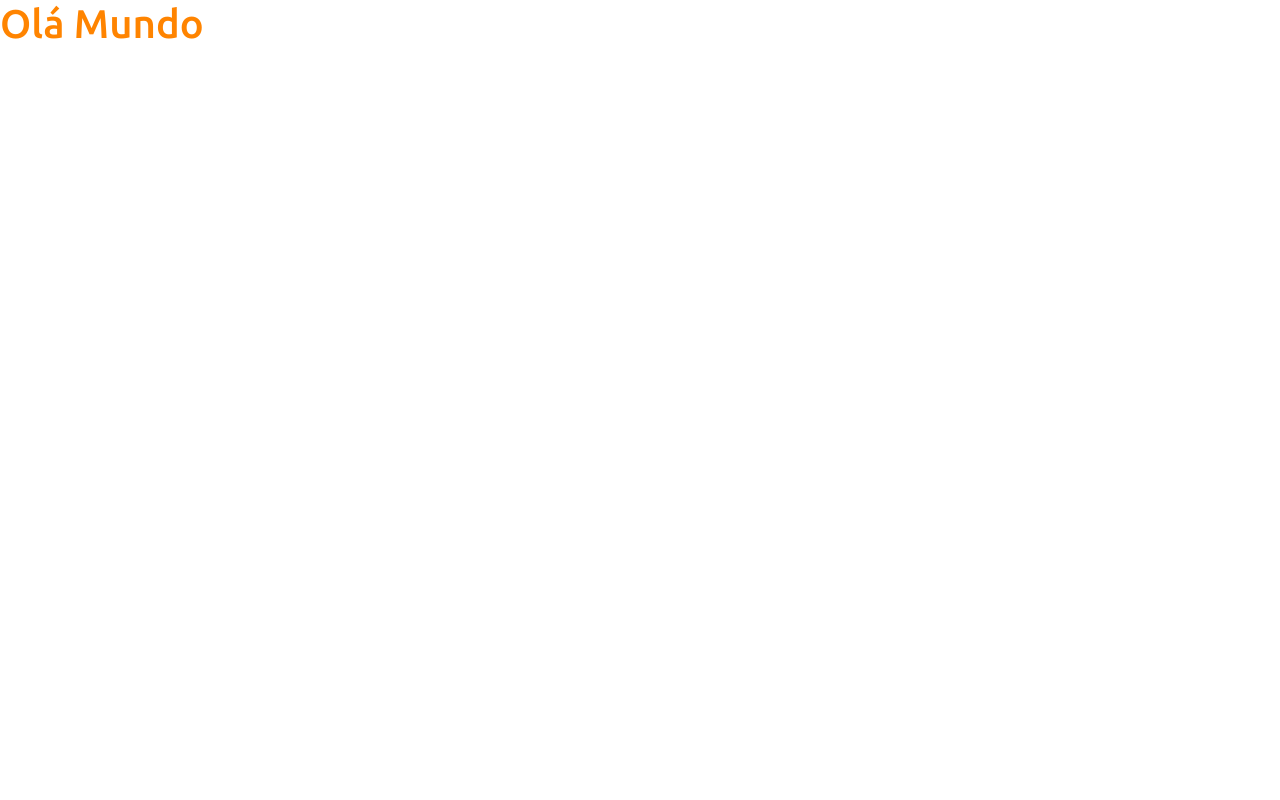
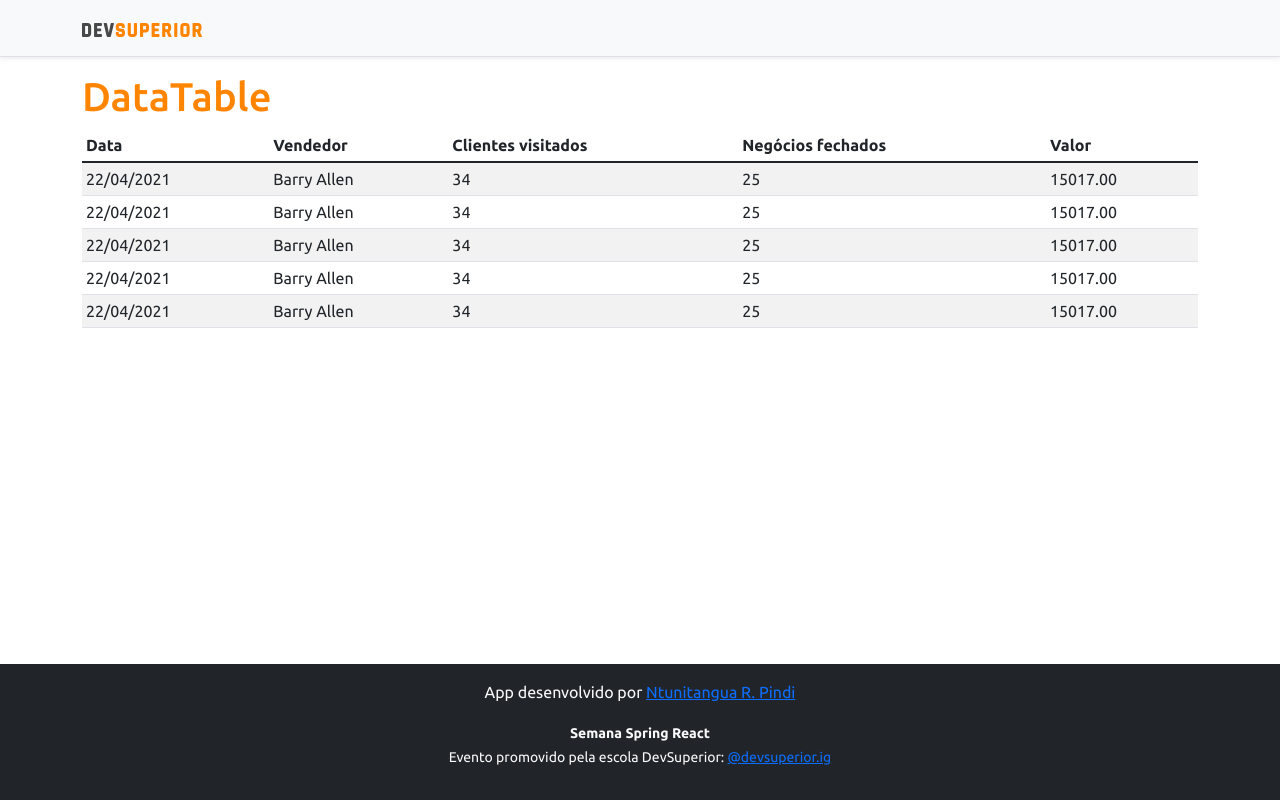
Before and after one commit to Ntunitangua/projeto-sts3, a React (Create React App) app in the folder frontend/: page / in a window 1280 px wide. Built offline with nearby package versions, Linux system fonts and the light colour scheme.

Commit message:
Basic static components

```diff
--- a/frontend/src/App.tsx
+++ b/frontend/src/App.tsx
@@ -1,11 +1,19 @@
+import DataTable from 'components/DataTable';
+import Footer from 'components/Footer';
+import NavBar from 'components/NavBar';
 import React from 'react';
 
 
 function App() {
   return (
-    <div>
-      <h1 className="text-primary">Olá Mundo</h1>
-    </div>
+    <>
+      <NavBar />
+      <div className="container" >
+        <h1 className="text-primary">DataTable</h1>
+        <DataTable/>
+      </div>
+      <Footer/>
+    </>
   );
 }
 
--- /dev/null
+++ b/frontend/src/components/DataTable/index.tsx
@@ -0,0 +1,56 @@
+const DataTable = () => {
+    return (
+        <div className="table-responsive">
+        <table className="table table-striped table-sm">
+            <thead>
+                <tr>
+                    <th>Data</th>
+                    <th>Vendedor</th>
+                    <th>Clientes visitados</th>
+                    <th>Negócios fechados</th>
+                    <th>Valor</th>
+                </tr>
+            </thead>
+            <tbody>
+                <tr>
+                    <td>22/04/2021</td>
+                    <td>Barry Allen</td>
+                    <td>34</td>
+                    <td>25</td>
+                    <td>15017.00</td>
+                </tr>
+                <tr>
+                    <td>22/04/2021</td>
+                    <td>Barry Allen</td>
+                    <td>34</td>
+                    <td>25</td>
+                    <td>15017.00</td>
+                </tr>
+                <tr>
+                    <td>22/04/2021</td>
+                    <td>Barry Allen</td>
+                    <td>34</td>
+                    <td>25</td>
+                    <td>15017.00</td>
+                </tr>
+                <tr>
+                    <td>22/04/2021</td>
+                    <td>Barry Allen</td>
+                    <td>34</td>
+                    <td>25</td>
+                    <td>15017.00</td>
+                </tr>
+                <tr>
+                    <td>22/04/2021</td>
+                    <td>Barry Allen</td>
+                    <td>34</td>
+                    <td>25</td>
+                    <td>15017.00</td>
+                </tr>
+            </tbody>
+        </table>
+    </div>
+    );
+}
+
+export default DataTable;
--- /dev/null
+++ b/frontend/src/components/Footer/index.tsx
@@ -0,0 +1,14 @@
+
+const Footer = () => {
+    return (
+        <footer className="footer mt-auto py-3 bg-dark">
+        <div className="container">
+          <p className="text-light">App desenvolvido por <a href="https://github.com/Ntunitagua" target="_blank" rel="noreferrer">Ntunitangua R. Pindi</a></p>
+          <p className="text-light"><small><strong>Semana Spring React</strong><br/>
+            Evento promovido pela escola DevSuperior: <a href="https://instagram.com/devsuperior.ig" target="_blank" rel="noreferrer">@devsuperior.ig</a></small></p>
+        </div>
+      </footer>
+    );
+}
+
+export default Footer;
--- /dev/null
+++ b/frontend/src/components/NavBar/index.tsx
@@ -0,0 +1,15 @@
+import React from 'react';
+import ImgDsDark from 'assets/img/ds-dark.svg';
+const NavBar = () => {
+    return (
+        <div className="d-flex flex-column flex-md-row align-items-center p-3 px-md-4 mb-3 bg-light border-bottom shadow-sm">
+            <div className="container">
+                <nav className="my-2 my-md-0 mr-md-3">
+                    <img src={ImgDsDark} alt="DevSuperior" width="120" />
+                </nav>
+            </div>
+        </div>
+    );
+}
+
+export default NavBar;
```
Also changed, not shown: frontend/src/assets/img/ds-dark.svg (added).
